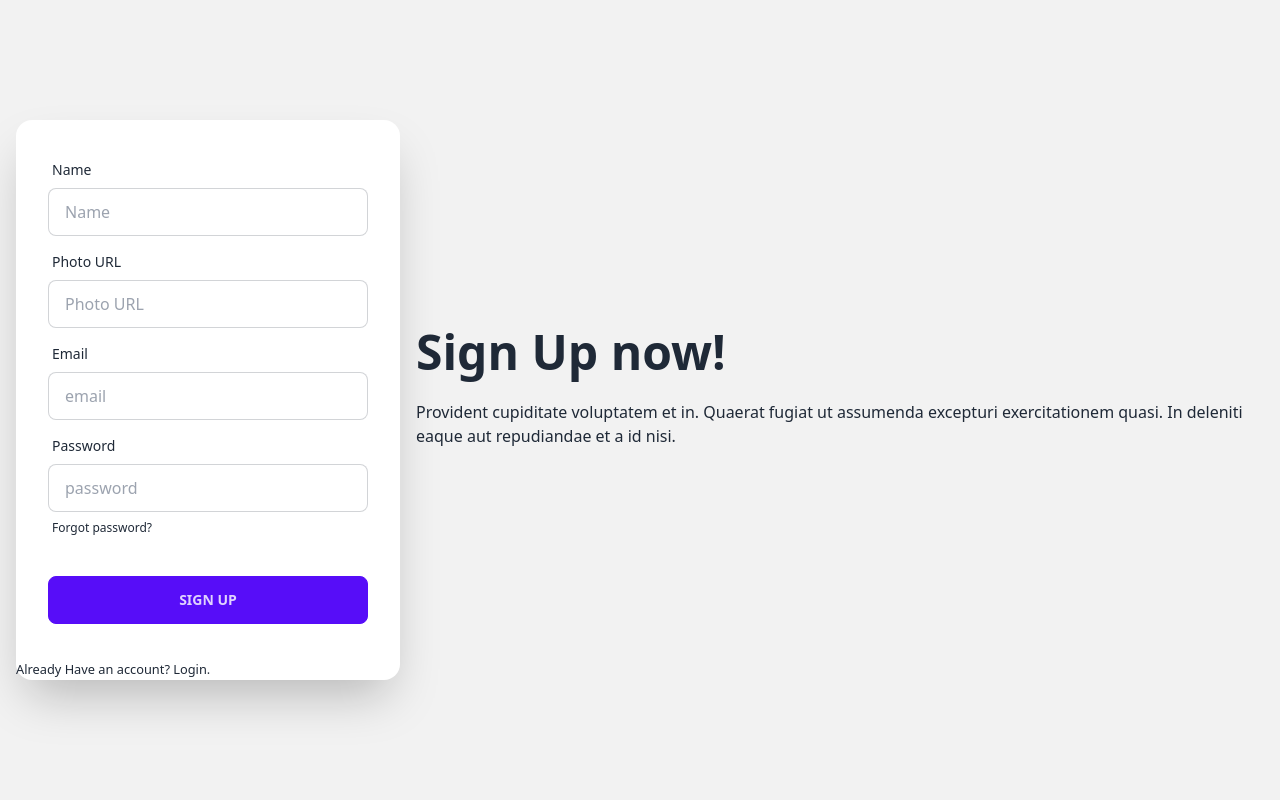
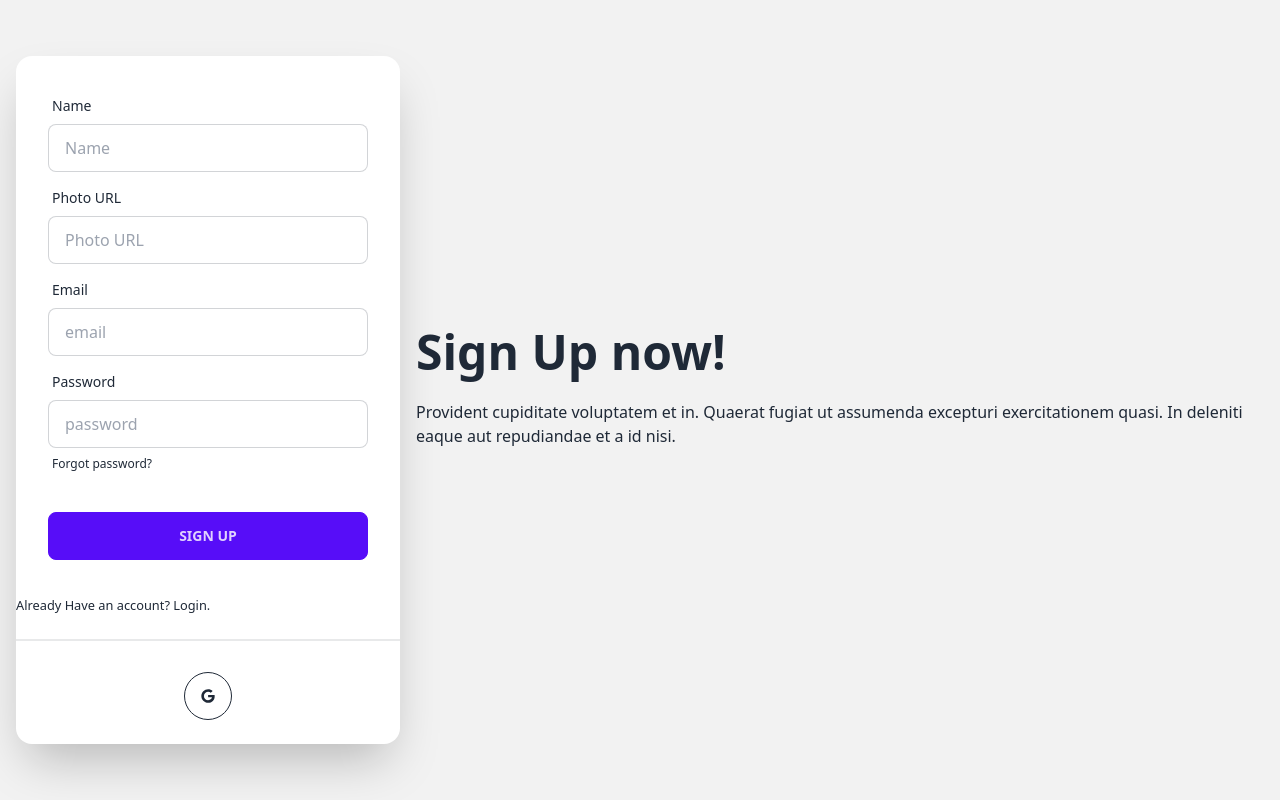
Before and after one commit to Md-Azad/e-restaurant-frontend, a React (Vite) app: page /signup in a window 1280 px wide. Built offline with nearby package versions, Linux system fonts and the light colour scheme; no server answers.

Commit message:
added restaurant name top of the dashboard

```diff
--- a/src/Layout/Dashboard.jsx
+++ b/src/Layout/Dashboard.jsx
@@ -10,12 +10,14 @@ const Dashboard = () => {
   <input id="my-drawer-2" type="checkbox" className="drawer-toggle" />
   <div className="drawer-content flex flex-col items-center justify-center">
     {/* Page content here */}
+
     <Outlet></Outlet>
-    <label htmlFor="my-drawer-2" className="btn btn-primary drawer-button lg:hidden">Open drawer</label>
+    <label htmlFor="my-drawer-2" className="btn btn-primary drawer-button lg:hidden">Open</label>
 
   </div>
   <div  className="drawer-side sidebar  bg-[#D1A054]">
     <label htmlFor="my-drawer-2" aria-label="close sidebar" className="drawer-overlay"></label>
+    <h1 className="font-semibold text-3xl text-center mt-8">E-Restaurant</h1>
     <ul className="menu p-4 w-80 min-h-full  text-base-content">
       {/* Sidebar content here */}
       <li><NavLink to='/dashboard/home'><FaHome></FaHome>User Home</NavLink></li>
--- a/src/pages/SignUp/SignUp.jsx
+++ b/src/pages/SignUp/SignUp.jsx
@@ -4,6 +4,7 @@ import { useForm } from "react-hook-form";
 import { AuthContext } from "../../providers/AuthProvider";
 import { Link, useNavigate } from "react-router-dom";
 import Swal from "sweetalert2";
+import SocialLogin from "../shared/SocialLogin/SocialLogin";
 
 const SignUp = () => {
 
@@ -177,6 +178,7 @@ const SignUp = () => {
               </div>
             </form>
             <p><small> <Link to='/login'>Already Have an account? Login.</Link> </small></p>
+            <SocialLogin></SocialLogin>
           </div>
         </div>
       </div>
--- a/src/pages/shared/SocialLogin/SocialLogin.jsx
+++ b/src/pages/shared/SocialLogin/SocialLogin.jsx
@@ -26,11 +26,10 @@ const SocialLogin = () => {
           body: JSON.stringify(saveUser)
         })
         .then(res=>res.json())
-        .then(data=>{
-          if(data.insertedId){
+        .then(()=>{
 
             navigate(from, { replace: true });
-          }
+
         })
 
         })
```
